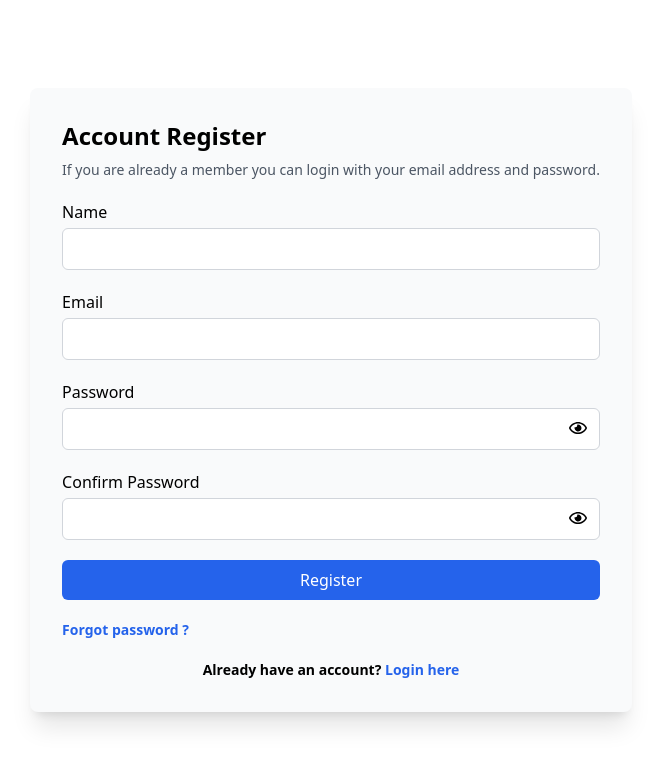
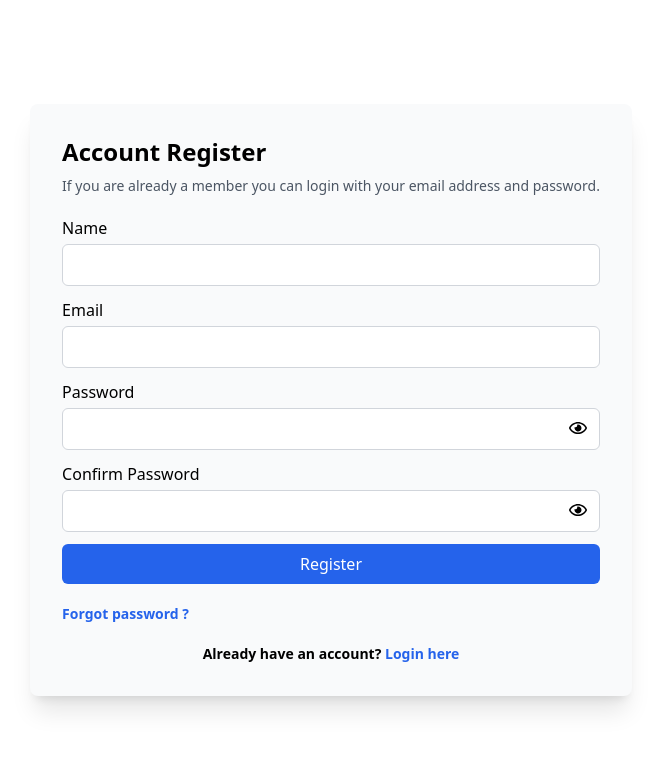
Before and after one commit to abhijithp327/Task-manager-web, a Next.js app in the folder frontend/: page /auth/register in a window 1280 px wide. Shown: the top 766 px of the page, without its empty margins (309-970 px from the left). Built offline with nearby package versions, Linux system fonts and the light colour scheme.

Commit message:
Added changes in register also a loadingBtn components

```diff
--- a/frontend/app/auth/register/page.tsx
+++ b/frontend/app/auth/register/page.tsx
@@ -8,6 +8,7 @@ import { useDispatch } from "react-redux";
 import { registerUser } from '@/app/store/features/authSlice';
 import { AppDispatch } from '@/app/store/store';
 import { useRouter } from "next/navigation";
+import LoadingButton from '@/app/components/buttons/Loadingbutton';
 
 interface FormData {
     usr_name: string;
@@ -58,9 +59,14 @@ const Register = () => {
 
         if (!formData.usr_password.trim()) errors.usr_password = "Password is required.";
 
-        if (formData.usr_password !== formData.confirm_password) {
+        if (!formData.confirm_password.trim()) {
+            errors.confirm_password = "Confirm password is required.";
+
+        } else if (formData.usr_password !== formData.confirm_password) {
             errors.confirm_password = "Passwords do not match.";
+            toast.error("Passwords do not match. Please make sure both passwords are the same.");
         }
+
 
         setFormErrors(errors);
 
@@ -100,7 +106,7 @@ const Register = () => {
     return (
         <section>
             <div className='container px-6 py-12 mx-auto flex justify-center items-center h-screen'>
-                <div className='bg-gray-50 p-8 rounded-lg shadow-xl max-w-2xl max-h-[700px] mx-auto'>
+                <div className='bg-gray-50 p-8 rounded-lg shadow-xl max-w-2xl max-h-[850px] mx-auto'>
                     <div className='flex flex-col gap-5'>
 
                         <div className='flex flex-col gap-2'>
@@ -108,7 +114,7 @@ const Register = () => {
                             <p className='text-gray-600 font-normal text-sm'>If you are already a member you can login with your email address and password.</p>
                         </div>
 
-                        <form className="flex flex-col gap-5" onSubmit={handleRegister}>
+                        <form className="flex flex-col gap-3" onSubmit={handleRegister}>
 
                             {/* Name */}
                             <div className="flex flex-col gap-1">
@@ -122,6 +128,7 @@ const Register = () => {
                                     className="w-full border border-gray-300 p-2 rounded-md focus:outline-none focus:ring-2 focus:ring-blue-600"
                                     autoComplete="name"
                                 />
+                                {formErrors.usr_name && <p className="text-red-500 text-sm">{formErrors.usr_name}</p>}
                             </div>
 
                             {/* Email */}
@@ -136,6 +143,7 @@ const Register = () => {
                                     className="w-full border border-gray-300 p-2 rounded-md focus:outline-none focus:ring-2 focus:ring-blue-600"
                                     autoComplete="email"
                                 />
+                                {formErrors.usr_email && <p className="text-red-500 text-sm">{formErrors.usr_email}</p>}
                             </div>
 
                             {/* Password */}
@@ -162,6 +170,7 @@ const Register = () => {
                                         )}
                                     </div>
                                 </div>
+                                {formErrors.usr_password && <p className="text-red-500 text-sm">{formErrors.usr_password}</p>}
                             </div>
 
                             {/* Confirm Password */}
@@ -188,15 +197,18 @@ const Register = () => {
                                         )}
                                     </div>
                                 </div>
+                                {formErrors.confirm_password && <p className="text-red-500 text-sm">{formErrors.confirm_password}</p>}
                             </div>
 
                             {/* Register Button */}
-                            <button
+                            <LoadingButton
+                                loading={loading}
+                                text="Register"
+                                loadingText="Signing up..."
                                 type="submit"
-                                className="bg-blue-600 text-white w-full p-2 rounded-md hover:bg-blue-700"
-                            >
-                                Register
-                            </button>
+                            />
+
+
                         </form>
 
 
--- /dev/null
+++ b/frontend/app/components/buttons/Loadingbutton.tsx
@@ -0,0 +1,45 @@
+import React from "react";
+
+interface LoadingButtonProps {
+    loading: boolean;
+    text: string;
+    loadingText?: string;
+    onClick?: () => void;
+    type?: "button" | "submit" | "reset";
+    className?: string;
+    color?: string; // Accept custom colors (default: "bg-blue-600")
+}
+
+const LoadingButton: React.FC<LoadingButtonProps> = ({
+    loading,
+    text,
+    loadingText = "Loading...",
+    onClick,
+    type = "button",
+    className = "",
+    color = "bg-blue-600"
+}) => {
+    return (
+        <button
+            type={type}
+            onClick={onClick}
+            className={`${color} text-white w-full p-2 rounded-md flex items-center justify-center transition-all duration-200 ease-in-out
+                ${loading ? 'opacity-75 cursor-not-allowed' : 'hover:bg-opacity-90'} ${className}`}
+            disabled={loading}
+        >
+            {loading ? (
+                <div className="flex items-center gap-2">
+                    <svg className="animate-spin h-5 w-5 text-white" viewBox="0 0 24 24">
+                        <circle className="opacity-25" cx="12" cy="12" r="10" stroke="currentColor" strokeWidth="4"></circle>
+                        <path className="opacity-75" fill="currentColor" d="M4 12a8 8 0 018-8v8H4z"></path>
+                    </svg>
+                    {loadingText}
+                </div>
+            ) : (
+                text
+            )}
+        </button>
+    );
+};
+
+export default LoadingButton;
```
